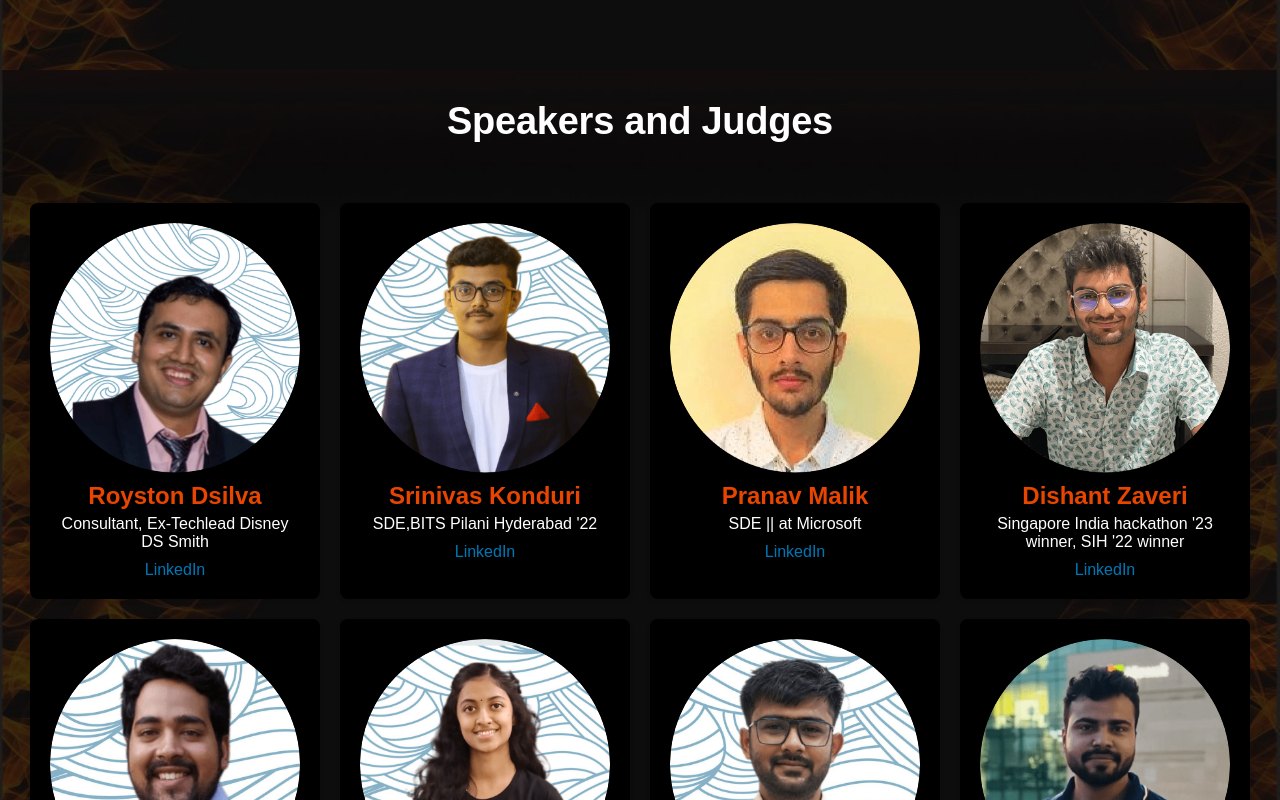
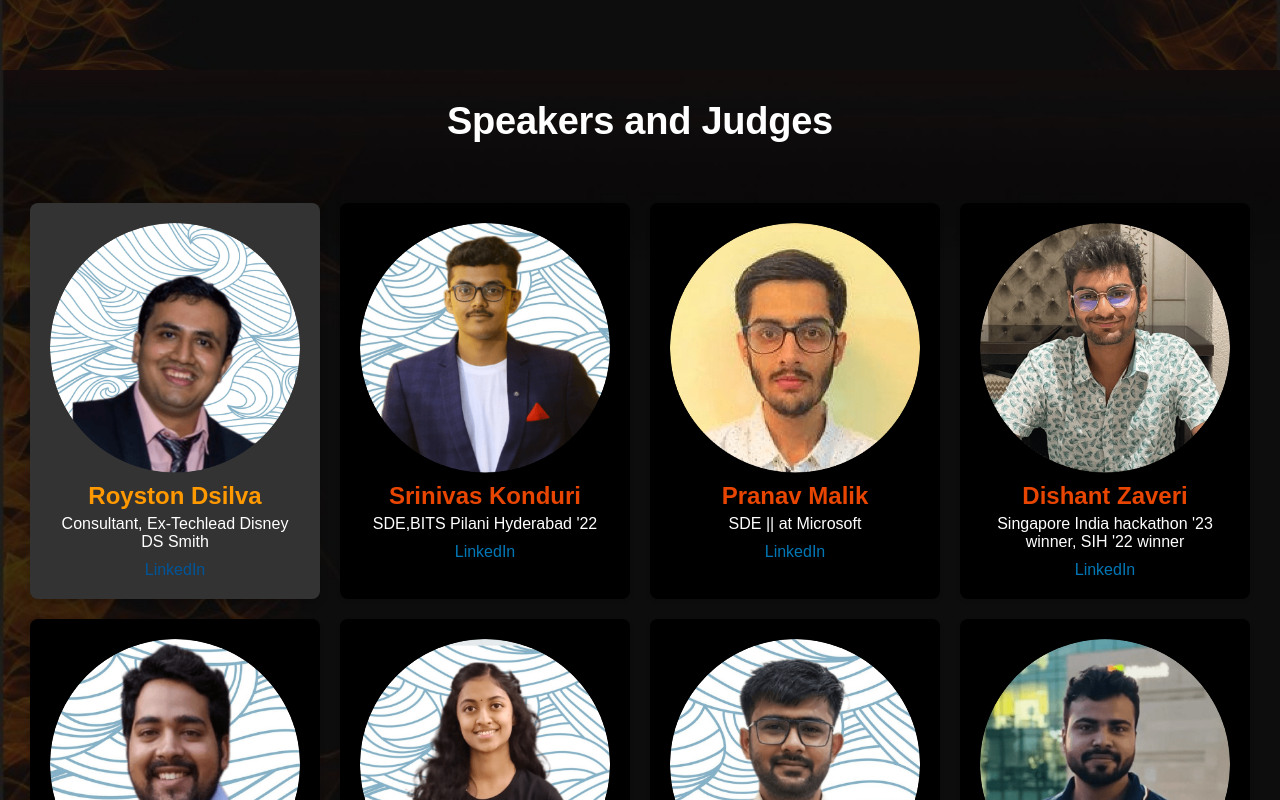
Before and after one commit to ShaneCoelho/HackXWebsite, a React (Create React App) app: page / in a window 1280 px wide. In both pictures the pointer is over the element 175 px from the left and 11954 px from the top of the page. Shown: the part 11554-12354 px from the top of the page. Before the commit the page ends 12000 px from the top, so only its background shows below. After the commit the page ends 12000 px from the top, so only its background shows below. Built offline with nearby package versions, Linux system fonts and the light colour scheme.

Commit message:
Added a judge and changed a picture

```diff
--- a/src/pages/ChiefGuest/ChiefGuest.css
+++ b/src/pages/ChiefGuest/ChiefGuest.css
@@ -32,7 +32,7 @@ main {
     border-radius: 8px;
     box-shadow: 0 2px 4px rgba(0, 0, 0, 0.1);
     text-align: center;
-    max-width: 250px;
+    max-width: 280px;
 }
 
 .profile-image img {
--- a/src/pages/ChiefGuest/ChiefGuest.js
+++ b/src/pages/ChiefGuest/ChiefGuest.js
@@ -4,7 +4,7 @@ import background from "../../assets/ChiefGuest/background.jpeg";
 import instagram from "../../assets/ChiefGuest/instagram-icon.png";
 import linkedin from "../../assets/ChiefGuest/linkedin-icon.jpg";
 import youtube from "../../assets/ChiefGuest/youtube-icon.png";
-import profile from "../../assets/ChiefGuest/profile.jpeg";
+import profile from "../../assets/ChiefGuest/arshgoyal.jpg";
 
 
 const ChiefGuest =()=>{
--- a/src/pages/Speakers/Speakers.css
+++ b/src/pages/Speakers/Speakers.css
@@ -77,6 +77,20 @@ head {
     color: #0077B5;
     text-decoration: none;
   }
+  .carda:hover {
+    background-color: #333333; /* Change to a darker color on hover */
+    box-shadow: 0 4px 8px rgba(0, 0, 0, 0.2); /* Slightly elevate the card on hover */
+  }
+
+  .carda:hover h2 {
+    color: #ff9900; /* Change the title color on hover */
+  }
+
+  .carda:hover a {
+    color: #005599; /* Change the link color on hover */
+  }
+
+
   header {
     padding: 30px 0;
   }
--- a/src/pages/Speakers/Speakers.js
+++ b/src/pages/Speakers/Speakers.js
@@ -8,9 +8,10 @@ import avatar_4 from "../../assets/Speakers/avatar-4.png"
 import avatar_5 from "../../assets/Speakers/avatar-5.png"
 import avatar_6 from "../../assets/Speakers/avatar-6.png"
 import avatar_7 from "../../assets/Speakers/avatar-7.png"
+import avatar_9 from "../../assets/Speakers/avatar9.jpeg"
 import background from "../../assets/Speakers/background.jpeg"
 import ReactDOM from 'react-dom';
-import { SocialIcon } from 'react-social-icons';
+// import { SocialIcon } from 'react-social-icons';
 
 const Speakers = () => {
     return (
@@ -70,7 +71,12 @@ const Speakers = () => {
               <p>SDE || at Microsoft</p>
               <a href="https://www.linkedin.com/in/nimishjain1000/" target="_blank">LinkedIn</a>
           </div>
-
+          <div className="carda">
+              <img src={avatar_9} alt="Speaker 9"/>
+              <h2>Lekhraj Varahney</h2>
+              <p>Senior Associate JP Morgan Chase & CO</p>
+              <a href="https://www.linkedin.com/in/lekhrajvarshney/" target="_blank">LinkedIn</a>
+          </div>
         </section>
         </div>
      )
```
Also changed, not shown: src/assets/ChiefGuest/arshgoyal.jpg (added), src/assets/Speakers/avatar9.jpeg (added).
